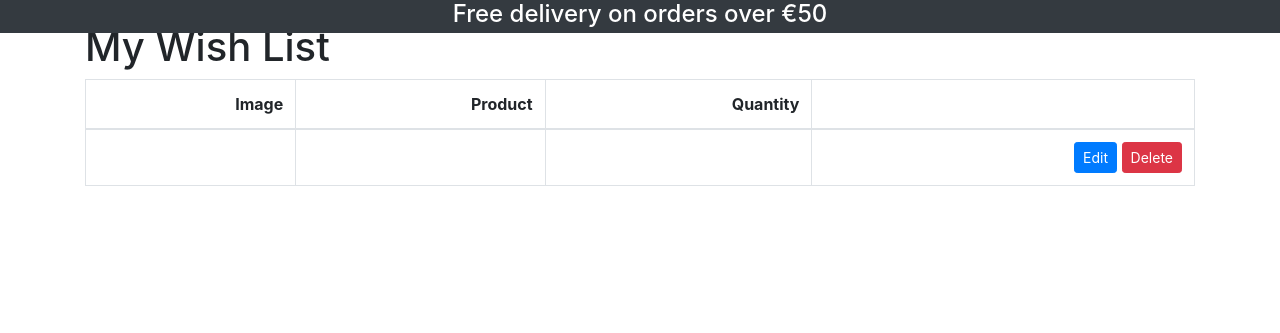
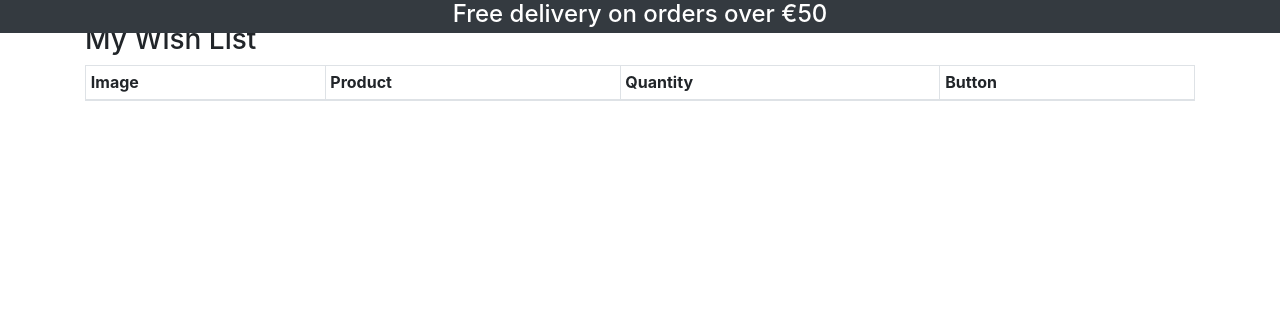
Before and after one commit to panzek/bessiebeau, a Django app: page /profile/wishlist/ in a window 1280 px wide. Shown: the part 177-510 px from the top of the page. Run offline with Django 4.2, Linux system fonts and the light colour scheme; the visitor is signed in with stand-in values (Sample User, id 1); lists and menus that the app fills with data are empty; some libraries are stand-ins or nearby versions.

Commit message:
Fix wishlist view and model to render items in template

```diff
--- a/profiles/models.py
+++ b/profiles/models.py
@@ -43,4 +43,4 @@ class WishList(models.Model):
     quantity = models.SmallIntegerField(default=1)
 
     def __str__(self):
-        return f'(self.quantity) of (self.product)'
+        return f'{self.quantity} of {self.product}'
--- a/profiles/templates/profiles/wishlist.html
+++ b/profiles/templates/profiles/wishlist.html
@@ -11,37 +11,44 @@
 
 {% block content %}
 <div class="container h-100">
-    <h1>
+    <h3>
         My Wish List
-    </h1>
-    <!-- <hr class="w-50"> -->
+    </h3>
     <div class="row h-100">
-        <div class="col-12 text-right">
-            <table class="table table-bordered">
+        <div class="col-12 col-lg-6t table-responsive">
+            <table class="table table-sm table-bordered">
                 <thead>
                   <tr>
                     <th scope="col">Image</th>
                     <th scope="col">Product</th>
                     <th scope="col">Quantity</th>
-                    <th scope="col"></th>
+                    <th scope="col">Button </th>
                   </tr>
                 </thead>
                 <tbody>
+                {% for item in wish_items %}
                   <tr>
-                    <td >{{ item.product.image }}</td>
                     <td>
-                        <p>{{ item.product.image }}</p>
-                        <p>{{ item.product.size }}</p>
-                        <p>{{ item.product.price }}</p>
+                        {% if item.product.image %}
+                        <img src="{{ item.product.image.url }}" width="200px"  height="250px" alt="{{ product.name }}Product Photo">
+                        {% else %}
+                        <img src="{{ MEDIA_URL }}noimage.png" width="100px" alt="{{ user }}Profile Photo">
+                        {% endif %}
                     </td>
                     <td>
-                        <p>{{ item.product.quantity }}</p>
+                        <p>{{ item.size }}</p>
+                        <p>€{{ item.product.price }}</p>
                     </td>
+                    <td>
+                        <p>{{ item.quantity }}</p>
+                    </td>
+
                     <td>
                         <a href="#" class="btn btn-primary btn-sm" role="button" aria-pressed="true">Edit</a>
                         <a href="#" class="btn btn-danger btn-sm" role="button" aria-pressed="true">Delete</a>
                     </td>
                   </tr>
+                  {% endfor %}
                 </tbody>
               </table>
         </div>
--- a/profiles/views.py
+++ b/profiles/views.py
@@ -1,10 +1,12 @@
-from django.shortcuts import render, get_object_or_404, redirect
+from django.shortcuts import render, get_object_or_404, redirect, HttpResponseRedirect
 from django.contrib.auth.decorators import login_required
 from django.contrib import messages
 
 from .models import UserProfile, User
 from checkout.models import Order
 from .forms import UserProfileForm
+from products.models import Product
+from profiles.models import WishList
 
 
 
@@ -69,12 +71,14 @@ def order_history(request, order_number):
 
     return render(request, 'checkout/checkout_success.html', context)
 
-
+# Wishlist views
 @login_required(login_url='/accounts/login/')
 def wishlist(request):
+    """ A wishlist view """
 
+    wish_items = WishList.objects.filter(user=request.user)
     context = {
-        'wishlist': wishlist,
+        'wish_items': wish_items,
     }
 
     return render(request, 'profiles/wishlist.html', context)
```
